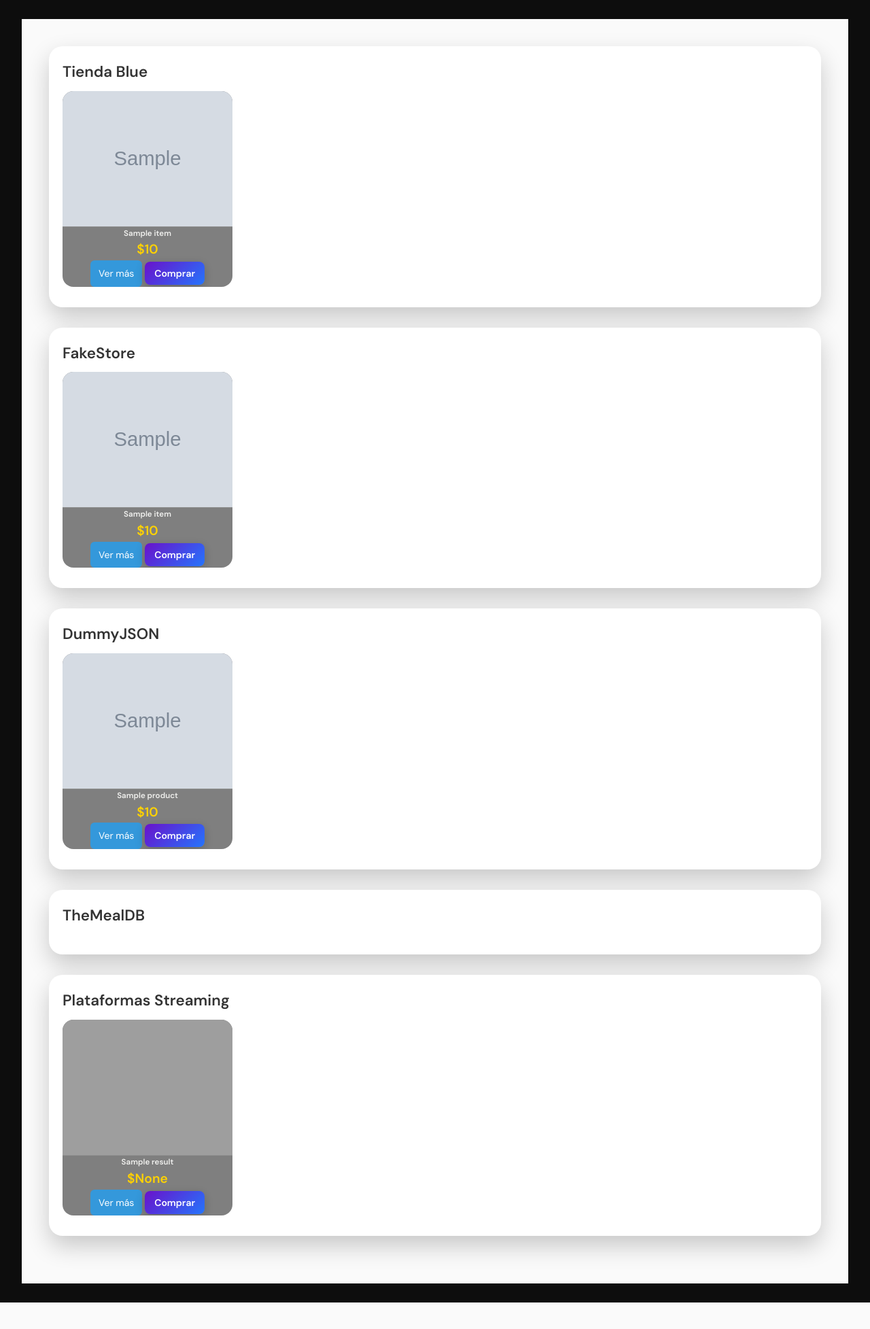
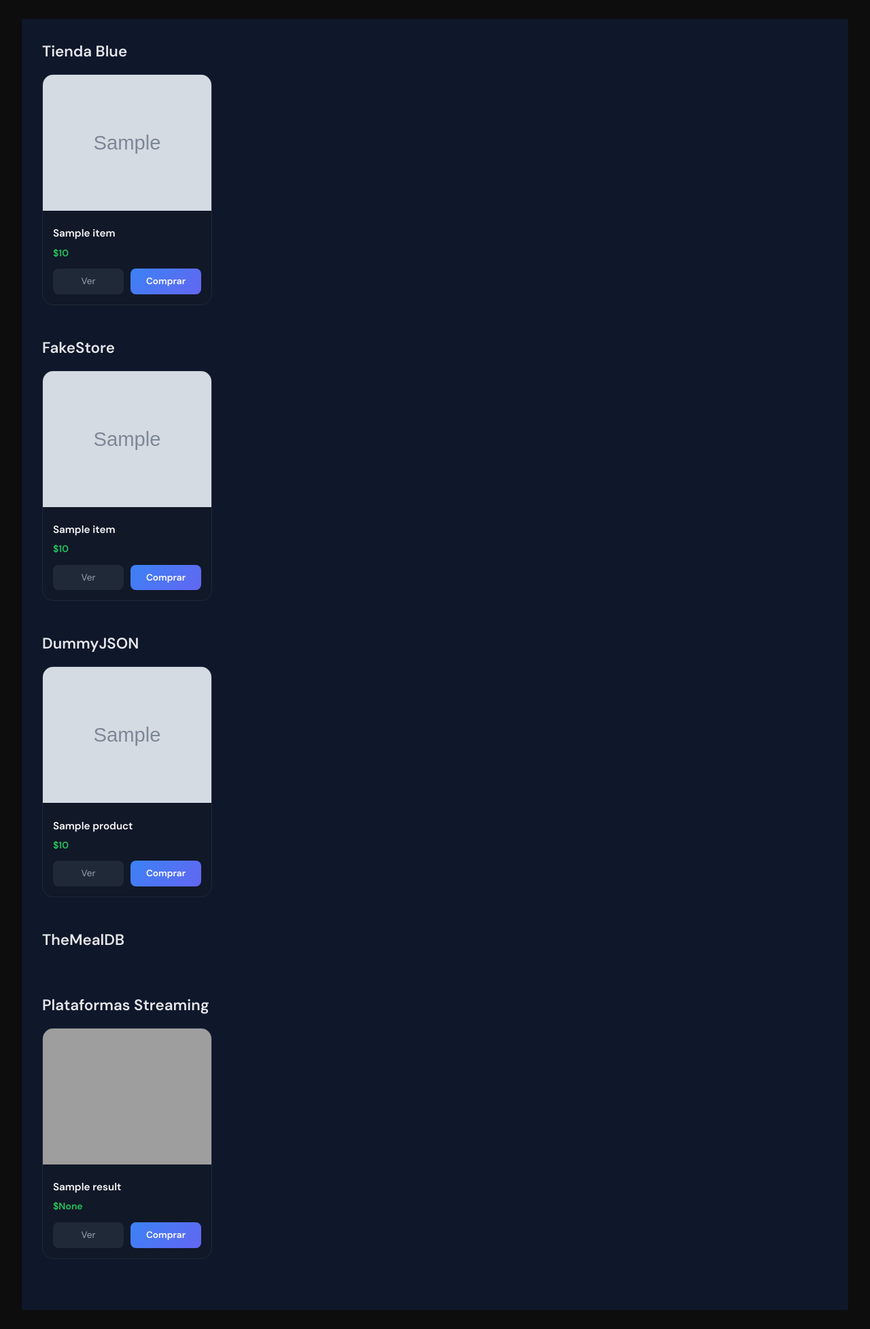
Before and after one commit to DIEGO041012/Orion-360, a Flask app: page /compras in a window 1280 px wide. Shown: the part 56-2011 px from the top of the page at 68% size. Before the commit the page ends 1972 px from the top, so only its background shows below. Run offline with Flask 3, Linux system fonts and the light colour scheme; grey boxes marked "Sample" are stand-in pictures; some libraries are stand-ins or nearby versions; grey boxes are pictures that could not be loaded.

Commit message:
cambiios css

```diff
--- a/requirements.txt
+++ b/requirements.txt
@@ -13,3 +13,9 @@ gunicorn
 google-generativeai
 Pillow
 cloudinary
+
+# extras importantes
+email-validator
+reportlab
+html5lib
+six
--- a/static/css/gestion_compras.css
+++ b/static/css/gestion_compras.css
@@ -1,125 +1,127 @@
+/* CONTENEDOR */
 .container-principal {
-    padding: 40px;
-    background-color: #fafafa;
+    padding: 30px;
+    background: #0f172a;
 }
 
+/* SECCIÓN TIENDA */
 .tienda-section {
-    padding: 20px;
-    margin-bottom: 30px;
-    border-radius: 20px;
-    background: #fff; /* Para que el shadow se note mejor */
-    box-shadow: 0 15px 35px rgba(0, 0, 0, 0.2);
+    margin-bottom: 35px;
 }
 
-
-.tienda-section h3 {
-    margin-bottom: 10px;
+/* HEADER */
+.tienda-header h3 {
+    color: #e5e7eb;
     font-size: 1.4rem;
-    color: #333;
+    margin-bottom: 15px;
 }
 
-/* Contenedor del slider */
+/* SLIDER */
 .productos-slider {
     display: flex;
-    gap: 15px;
+    gap: 20px;
     overflow-x: auto;
-    scroll-behavior: smooth;
     padding-bottom: 10px;
 }
 
-/* Ocultar scroll visualmente pero permitirlo */
 .productos-slider::-webkit-scrollbar {
-    height: 8px;
-}
-    .productos-slider::-webkit-scrollbar-thumb {
-        background: #ccc;
-    border-radius: 4px;
+    height: 6px;
 }
 
-/* Tarjeta estilo vidrio ahumado */
+.productos-slider::-webkit-scrollbar-thumb {
+    background: #374151;
+    border-radius: 10px;
+}
+
+/* TARJETA */
 .producto-card {
     flex: 0 0 auto;
     width: 250px;
-    background-color: rgba(0, 0, 0, 0.5); /* Oscuro translúcido */
-    backdrop-filter: blur(15px) saturate(180%);
-    -webkit-backdrop-filter: blur(15px) saturate(180%);
     border-radius: 16px;
+    background: #111827;
+    border: 1px solid #1f2937;
     overflow: hidden;
-    display: flex;
-    flex-direction: column;
-    transition: transform 0.25s ease, box-shadow 0.25s ease;
-    display: flex;
-    flex-direction: column;
-    align-items: center;
-    justify-content: space-between;
-    text-align: center;
+    transition: all 0.3s ease;
+    box-shadow: 0 0 0 rgba(0,0,0,0);
 }
 
-/* Imagen del producto */
-.producto-card img {
+/* HOVER PREMIUM */
+.producto-card:hover {
+    transform: translateY(-8px);
+    box-shadow: 0 10px 30px rgba(0,0,0,0.6);
+    border: 1px solid #3b82f6;
+}
+
+/* IMAGEN */
+.producto-img img {
     width: 100%;
     height: 200px;
     object-fit: cover;
-    border-bottom: 1px solid rgba(255, 255, 255, 0.15);
-    transition: transform 0.3s ease;
-}
-
-
-/* Título elegante */
-.producto-card .card-title {
-    font-size: 1rem;
-    font-weight: bold;
-    color: #2d3e50; /* azul grisáceo */
-}
-
-/* Precio con degradado dorado */
-.producto-card .precio {
-    font-size: 1.2rem;
-    font-weight: bold;
-    background: linear-gradient(90deg, #ffcc00, #ffd700);
-    -webkit-background-clip: text;
-    -webkit-text-fill-color: transparent;
-}
-
-/* Botón con degradado púrpura-azul */
-.producto-card .btn-comprar {
-    background: linear-gradient(135deg, #6a11cb, #2575fc);
-    color: white;
-    padding: 8px 14px;
-    border-radius: 8px;
-    text-decoration: none;
-    font-weight: 600;
-    text-align: center;
-    width: 100%;
-    transition: background 0.2s ease, transform 0.2s ease;
-    box-shadow: 0 4px 15px rgba(0, 0, 0, 0.2);
-}
-
-.btn-ver-mas {
-    display: inline-block;
-    padding: 8px 12px;
-    background-color: #3498db;
-    color: white;
-    border-radius: 6px;
-    text-decoration: none;
-    transition: background 0.3s ease;
-}
-
-.btn-ver-mas:hover {
-    background-color: #217dbb;
-}
-
-/* Hover: efecto más brillante */
-.producto-card:hover {
-    transform: translateY(-8px);
-    box-shadow: 0 18px 45px rgba(0, 0, 0, 0.35);
+    transition: 0.4s;
 }
 
 .producto-card:hover img {
     transform: scale(1.05);
 }
 
-.producto-card .btn-comprar:hover {
-    background: linear-gradient(135deg, #2575fc, #6a11cb);
-    transform: scale(1.05);
+/* INFO */
+.producto-info {
+    padding: 15px;
 }
+
+/* NOMBRE */
+.producto-info h5 {
+    color: #f9fafb;
+    font-size: 0.95rem;
+    margin-bottom: 5px;
+}
+
+/* PRECIO */
+.precio {
+    color: #22c55e;
+    font-weight: bold;
+    margin-bottom: 12px;
+}
+
+/* BOTONES */
+.acciones {
+    display: flex;
+    gap: 10px;
+}
+
+/* VER */
+.btn-ver-mas {
+    flex: 1;
+    text-align: center;
+    padding: 8px;
+    border-radius: 8px;
+    background: #1f2937;
+    color: #9ca3af;
+    text-decoration: none;
+    font-size: 0.85rem;
+    transition: 0.3s;
+}
+
+.btn-ver-mas:hover {
+    background: #374151;
+    color: #fff;
+}
+
+/* COMPRAR */
+.btn-comprar {
+    flex: 1;
+    text-align: center;
+    padding: 8px;
+    border-radius: 8px;
+    background: linear-gradient(135deg, #3b82f6, #6366f1);
+    color: white;
+    text-decoration: none;
+    font-size: 0.85rem;
+    font-weight: 600;
+    transition: 0.3s;
+}
+
+.btn-comprar:hover {
+    transform: translateY(-2px);
+    box-shadow: 0 5px 15px rgba(59,130,246,0.5);
+}
--- a/templates/compras.html
+++ b/templates/compras.html
@@ -6,30 +6,41 @@
 {% endblock %}
 
 {% block contenido %}
+
 <div class="container-principal">
+
     {% for tienda, productos in tiendas_productos.items() %}
     <div class="tienda-section">
-        <h3>{{ tienda }}</h3>
+        <div class="tienda-header">
+            <h3>{{ tienda }}</h3>
+        </div>
+
         <div class="productos-slider">
             {% for producto in productos %}
             <div class="producto-card">
-                <img src="{{ producto.imagen }}" alt="{{ producto.nombre }}">
+
+                <div class="producto-img">
+                    <img src="{{ producto.imagen }}" alt="{{ producto.nombre }}">
+                </div>
+
                 <div class="producto-info">
                     <h5>{{ producto.nombre }}</h5>
                     <p class="precio">${{ producto.precio }}</p>
 
-                    <!-- Botón Ver más -->
-                    <a href="{{ url_for('producto_detalle', tienda=producto.tienda, nombre=producto.nombre) }}"
-                    class="btn-ver-mas">Ver más</a>
+                    <div class="acciones">
+                        <a href="{{ url_for('producto_detalle', tienda=producto.tienda, nombre=producto.nombre) }}"
+                           class="btn-ver-mas">Ver</a>
 
-                    <!-- Botón Comprar -->
-                    <a href="#" class="btn-comprar">Comprar</a>
+                        <a href="#" class="btn-comprar">Comprar</a>
+                    </div>
                 </div>
+
             </div>
-
             {% endfor %}
         </div>
     </div>
     {% endfor %}
+
 </div>
+
 {% endblock %}
```
Also changed, not shown: static/css/gestion_carrito.css (+97 -44 lines), static/css/gestion_detalle_producto.css (+76 -68 lines), templates/carrito.html (+31 -4 lines), templates/detalle_producto.html (+34 -6 lines).
